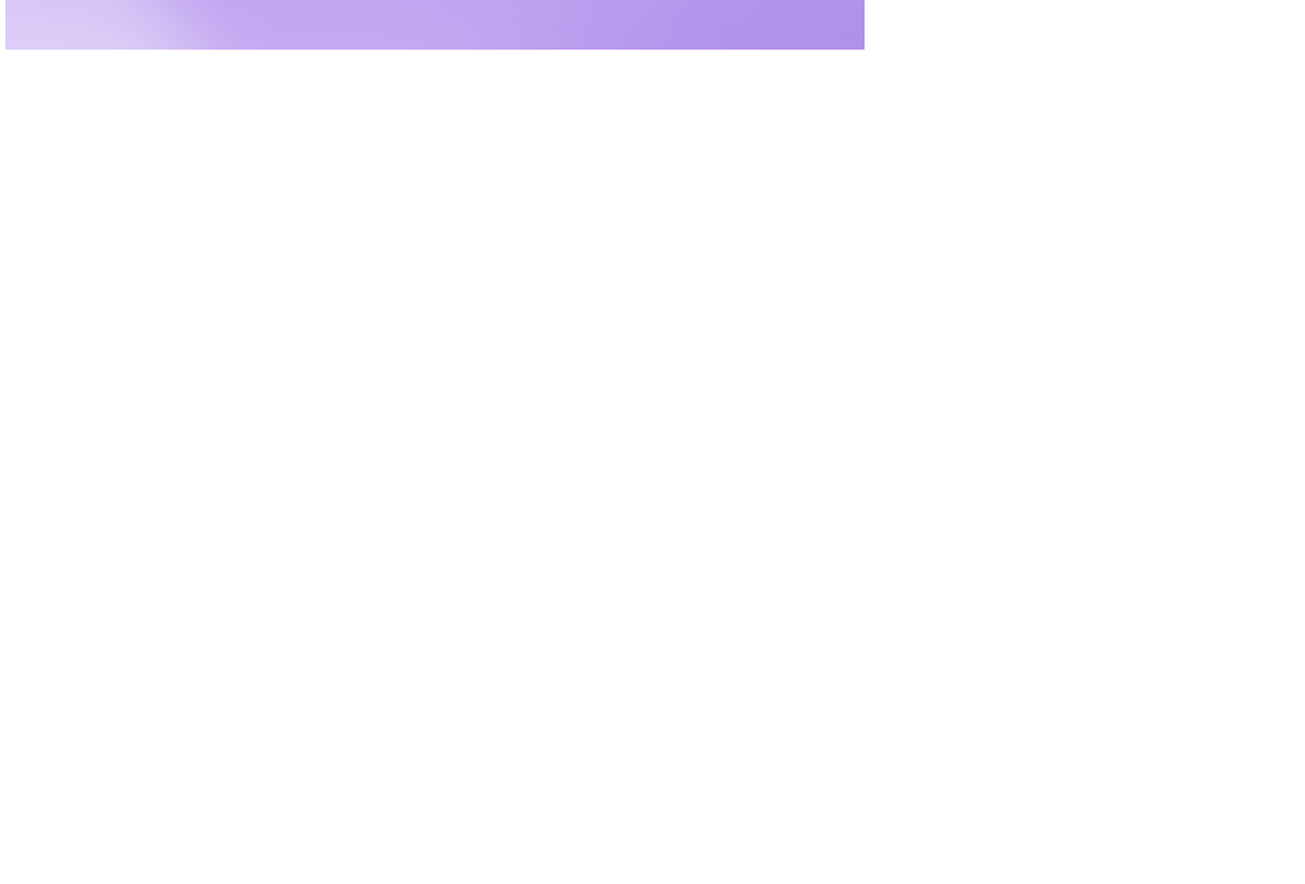
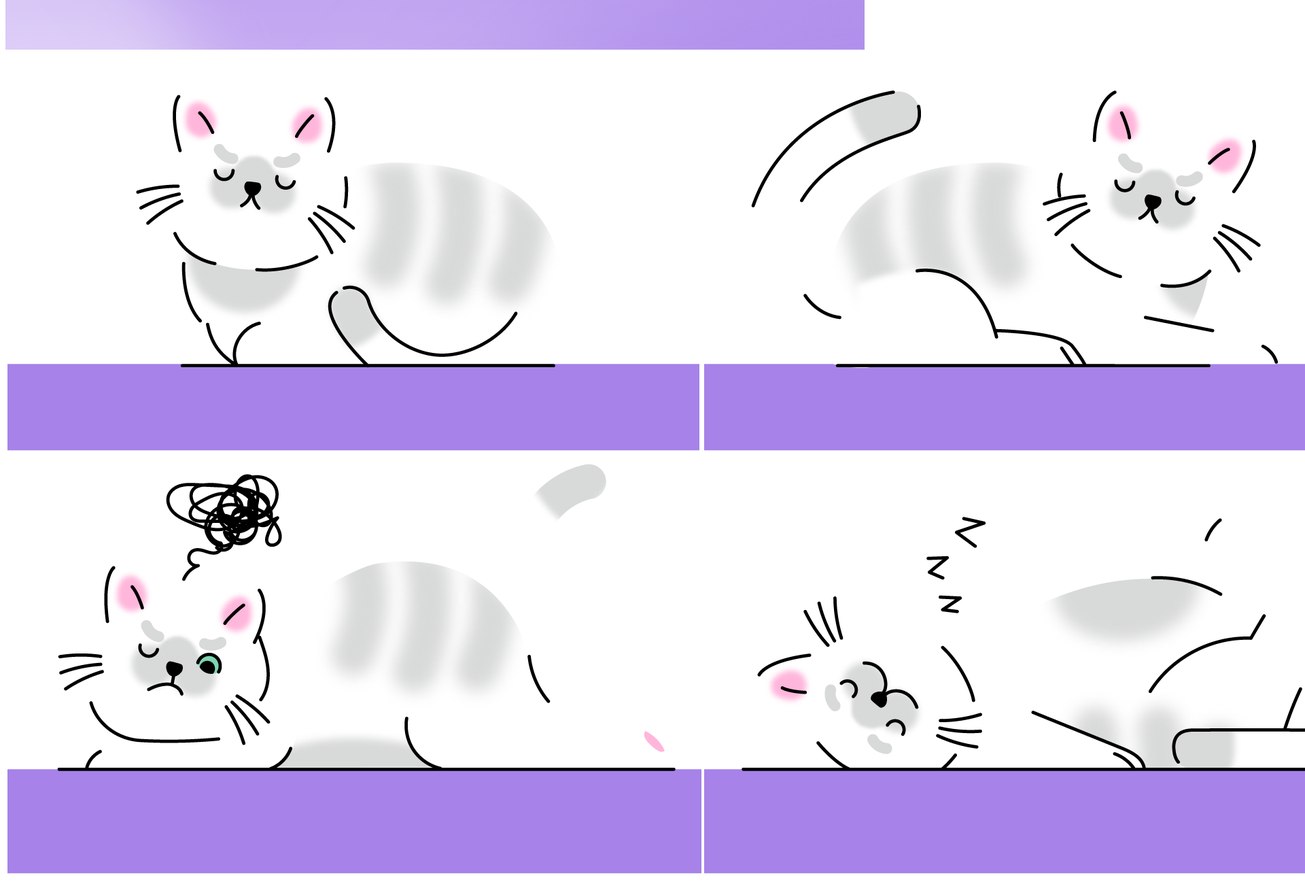
Before and after one commit to BoribroBroth/Comix, a plain HTML site: page index.html in a window 1280 px wide. Shown: the part 1535-2835 px from the top of the page at 68% size, 1920 px wide, since content can reach past the window. Before the commit the page ends 1662 px from the top, so only its background shows below. Drawn offline with Linux system fonts and the light colour scheme.

Commit message:
Add HTML table

```diff
--- a/index.html
+++ b/index.html
@@ -1,6 +1,5 @@
 <!DOCTYPE html>
 <html lang="ru">
-
 <head>
     <meta charset="UTF-8">
     <meta http-equiv="X-UA-Compatible" content="IE=edge">
@@ -9,30 +8,18 @@
     <link rel="stylesheet" href="./fonts/fonts.css">
     <link rel="stylesheet" href="style.css">
 </head>
-
 <body>
-
     <div></div>
     <div class="content"></div>
-
-    <table>
-
-        <tr>
-
-            <td><img src="кот1.png" alt=""></td>
-            <td><img src="кот2.png" alt=""></td>
-
+    <table class="table" id="table">
+        <tr class="row">
+            <td class="cell"><img src="./images/кот1.png" alt="" class="img"></td>
+            <td class="cell"><img src="./images/кот2.png" alt="" class="img"></td>
         </tr>
-
-        <tr>
-
-            <td><img src="кот3.png" alt=""></td>
-            <td><img src="кот4.png" alt=""></td>
-
+        <tr class="row">
+            <td class="cell"><img src="./images/кот3.png" alt="" class="img"></td>
+            <td class="cell"><img src="./images/кот4.png" alt="" class="img"></td>
         </tr>
-
     </table>
-
 </body>
-
 </html>
```
